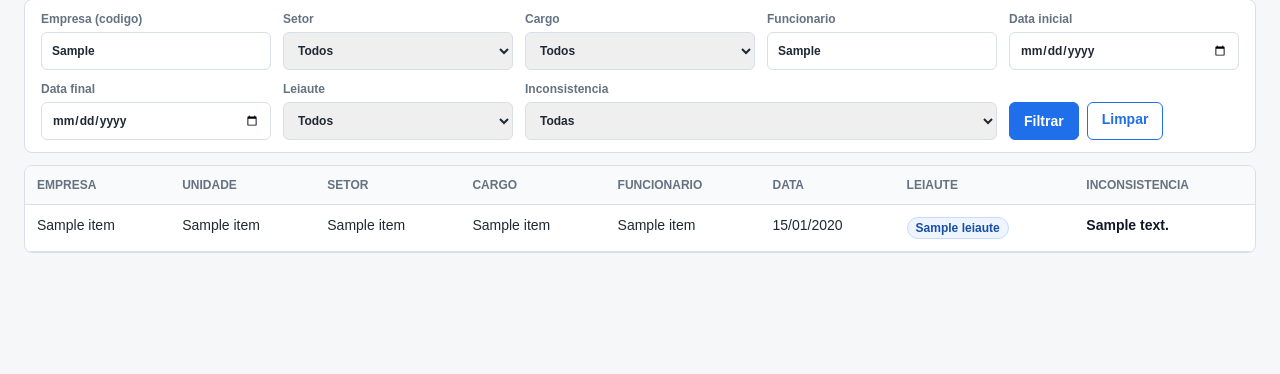
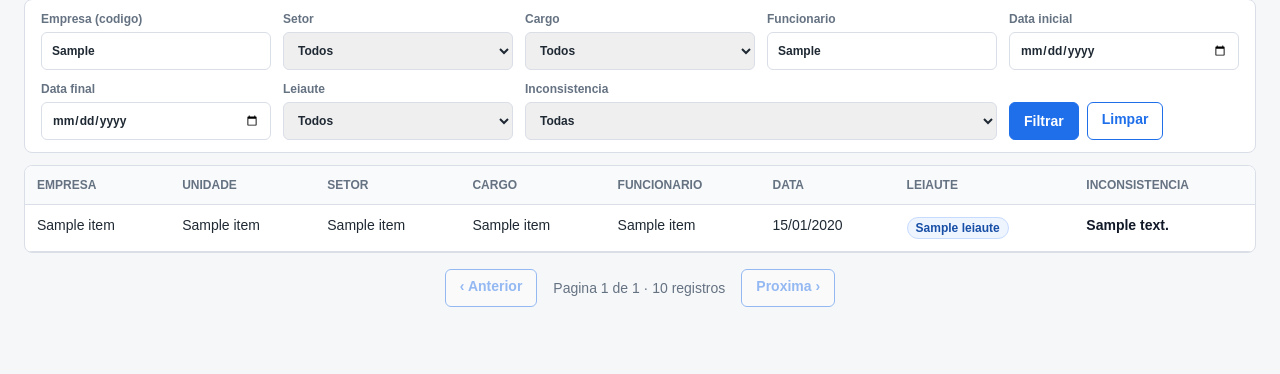
Before and after one commit to HerickCallegari/Relatorio_ESocial, a FastAPI app: template app/templates/report.html in a window 1280 px wide. Shown: the part 297-671 px from the top of the page. Run offline with FastAPI, Linux system fonts and the light colour scheme; the template is opened without the code that fills it: most values are stand-ins (such as "Sample title", 1, 10 or a date in 2020).

Commit message:
pafix: paginação da lista de erros

```diff
--- a/app/static/styles.css
+++ b/app/static/styles.css
@@ -551,6 +551,24 @@ select {
   opacity: 0.55;
 }
 
+.pagination {
+  display: flex;
+  align-items: center;
+  justify-content: center;
+  gap: 16px;
+  margin-top: 16px;
+}
+
+.page-info {
+  color: var(--muted);
+}
+
+.button.disabled {
+  cursor: not-allowed;
+  opacity: 0.45;
+  pointer-events: none;
+}
+
 .bulk-actions {
   display: flex;
   gap: 8px;
--- a/app/templates/report.html
+++ b/app/templates/report.html
@@ -177,6 +177,22 @@
   </table>
 </section>
 
+{% if total %}
+<div class="pagination">
+  {% if page > 1 %}
+  <a class="button button-secondary" href="?page={{ page - 1 }}{% if filtros_qs %}&{{ filtros_qs }}{% endif %}">&lsaquo; Anterior</a>
+  {% else %}
+  <span class="button button-secondary disabled">&lsaquo; Anterior</span>
+  {% endif %}
+  <span class="page-info">Pagina {{ page }} de {{ total_pages }} &middot; {{ total }} registros</span>
+  {% if page < total_pages %}
+  <a class="button button-secondary" href="?page={{ page + 1 }}{% if filtros_qs %}&{{ filtros_qs }}{% endif %}">Proxima &rsaquo;</a>
+  {% else %}
+  <span class="button button-secondary disabled">Proxima &rsaquo;</span>
+  {% endif %}
+</div>
+{% endif %}
+
 <script>
   // Mostra o banner desta acao uma vez e limpa message/error da URL,
   // preservando os filtros (setor, empresa, etc.).
```
Also changed, not shown: app/routes/reports.py (+34 -3 lines).
